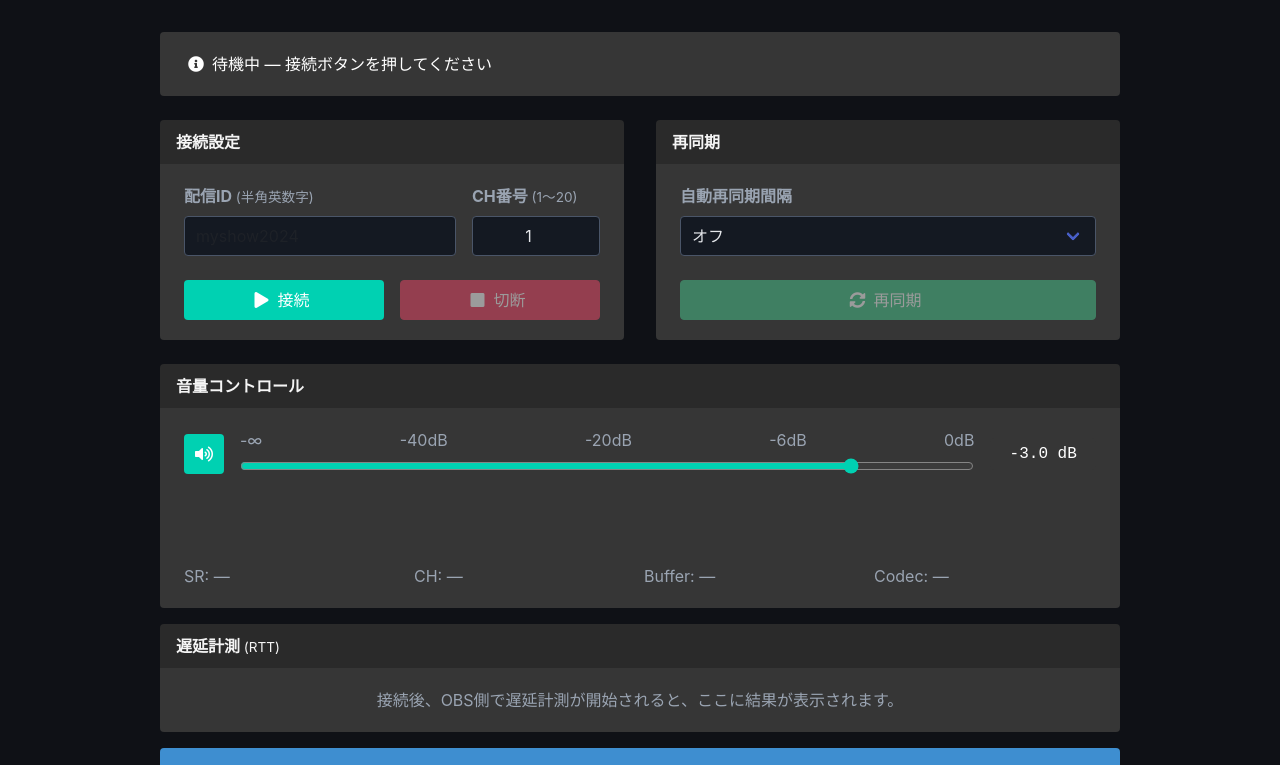
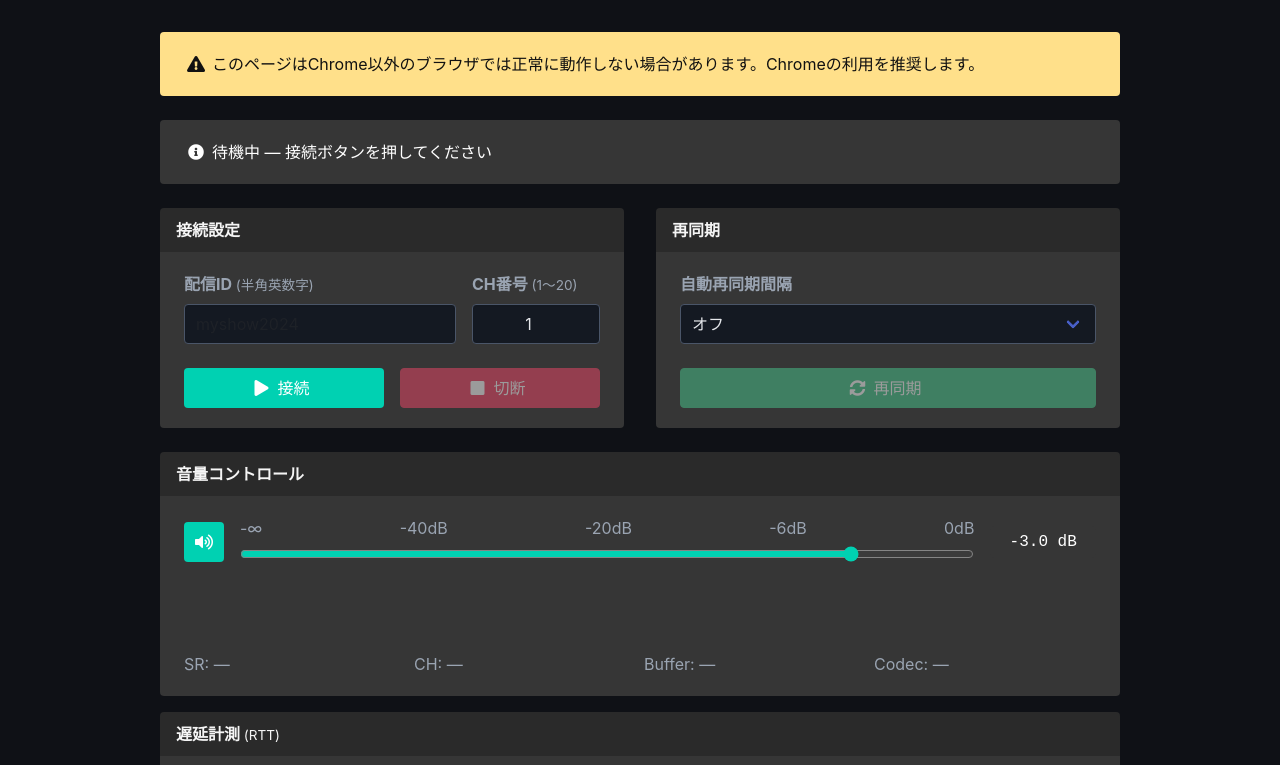
Before and after one commit to MZ1987Records/obs-delay-stream, a plain HTML site: page receiver/index.html in a window 1280 px wide. Shown: the part 68-833 px from the top of the page. Drawn offline with Linux system fonts and the light colour scheme; no server answers.

Commit message:
receiver: Chrome以外ブラウザで警告表示を追加

```diff
--- a/receiver/index.html
+++ b/receiver/index.html
@@ -31,6 +31,17 @@
 
   <section class="section">
     <div class="container is-max-desktop">
+      <div class="block">
+        <div class="notification is-warning" id="browserWarning" hidden>
+          <span class="icon-text">
+            <span class="icon">
+              <i class="fas fa-exclamation-triangle" aria-hidden="true"></i>
+            </span>
+            <span>このページはChrome以外のブラウザでは正常に動作しない場合があります。Chromeの利用を推奨します。</span>
+          </span>
+        </div>
+      </div>
+
       <div class="block">
         <div class="notification is-dark" id="statusBar" role="status">
           <div class="status-inner">
@@ -287,6 +298,25 @@
       if (sid && ch) fetchMemoPreview(sid, ch);
     }
     applyUrlParams();
+
+    function isChromeBrowser() {
+      const uaData = navigator.userAgentData;
+      if (uaData && Array.isArray(uaData.brands)) {
+        return uaData.brands.some((brand) => brand.brand === 'Google Chrome');
+      }
+      const ua = navigator.userAgent || '';
+      const hasChromeToken = /Chrome\/\d+/.test(ua) || /CriOS\/\d+/.test(ua);
+      if (!hasChromeToken) return false;
+      const nonChromeToken = /(Edg|OPR|Opera|SamsungBrowser|UCBrowser|YaBrowser|Vivaldi)\//.test(ua);
+      return !nonChromeToken;
+    }
+
+    function updateBrowserWarning() {
+      const warning = document.getElementById('browserWarning');
+      if (!warning) return;
+      warning.hidden = isChromeBrowser();
+    }
+    updateBrowserWarning();
 
     function loadConfig() {
       fetch('/config', { cache: 'no-store' })
```
Also changed, not shown: 1 other file.
